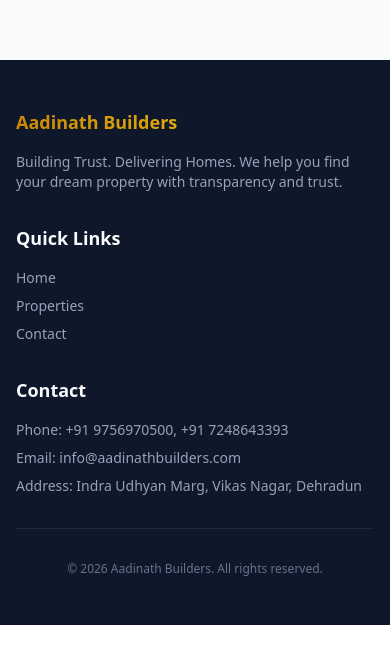
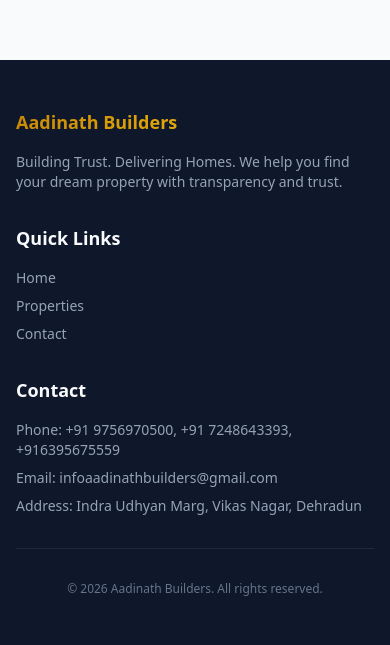
Before and after one commit to NamanJain3393/aadinath-builders, a React app in the folder frontend/: page /admin in a window 390 px wide. Shown: the part 849-1494 px from the top of the page. Built offline with nearby package versions, Linux system fonts and the light colour scheme; no server answers; the HTML template or start-up script is replaced by a standard one.

Commit message:
Update contact email and phone number

```diff
--- a/frontend/src/components/Footer.jsx
+++ b/frontend/src/components/Footer.jsx
@@ -24,8 +24,8 @@ const Footer = () => {
                     <div>
                         <h3 className="text-lg font-bold mb-4">Contact</h3>
                         <ul className="space-y-2 text-sm text-slate-400">
-                            <li>Phone: +91 9756970500, +91 7248643393</li>
-                            <li>Email: info@aadinathbuilders.com</li>
+                            <li>Phone: +91 9756970500, +91 7248643393, +916395675559</li>
+                            <li>Email: infoaadinathbuilders@gmail.com</li>
                             <li>Address: Indra Udhyan Marg, Vikas Nagar, Dehradun</li>
                         </ul>
                     </div>
--- a/frontend/src/pages/ContactPage.jsx
+++ b/frontend/src/pages/ContactPage.jsx
@@ -61,7 +61,7 @@ const ContactPage = () => {
                         </div>
                         <div>
                             <h3 className="font-bold mb-1">Email</h3>
-                            <p className="text-slate-600">info@aadinathbuilders.com</p>
+                            <p className="text-slate-600">infoaadinathbuilders@gmail.com</p>
                         </div>
                     </div>
                 </div>
```
